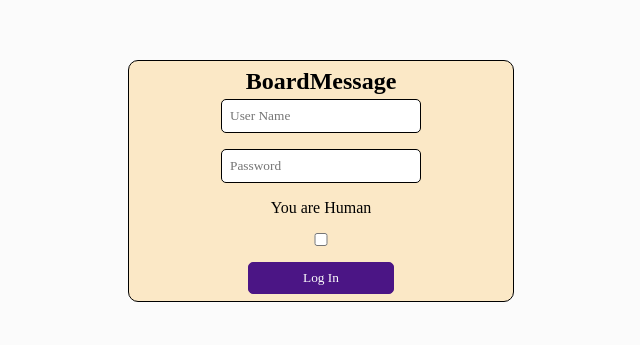
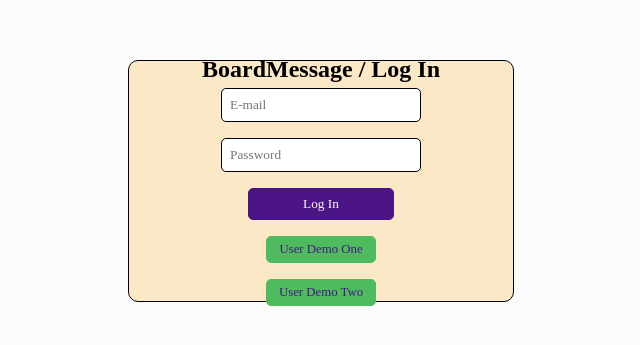
Before and after one commit to GuidoRial/board-message, a React (Create React App) app: page /login in a window 1280 px wide. Shown: the part 219-564 px from the top of the page, without its empty margins (319-959 px from the left). Built offline with nearby package versions, Linux system fonts and the light colour scheme; a web font is replaced by a local one.

Commit message:
login function

```diff
--- a/src/components/LogIn/LogIn.css
+++ b/src/components/LogIn/LogIn.css
@@ -8,3 +8,13 @@
 .check-box:active {
     border: 1px solid var(--primary-color);
 }
+.demo-butt{
+    font-size: 0.8rem;
+    width: 60%;
+    height: 1.7rem;
+    border: 1px solid var(--secondary-color);
+    border-radius: 5px;
+    background-color: var(--secondary-color);
+    color: var(--primary-color);
+    cursor: pointer;
+}
--- a/src/components/LogIn/LogIn.js
+++ b/src/components/LogIn/LogIn.js
@@ -1,82 +1,52 @@
-import React, { useState, useEffect } from 'react'
+import { getAuth, signInWithEmailAndPassword } from "firebase/auth";
+import React, { useState } from 'react'
 import './LogIn.css'
 
 const LogIn = () => {
-  const [username, setUsername] = useState('')
+  const [email, setEmail] = useState("");
   const [password, setPassword] = useState('')
-  const [checkBox, setCheckBox] = useState(false)
-  const [userValid, setUserValid] = useState(false)
-  const [passwordValid, setpasswordValid] = useState(false)
 
-  //Validar username
-  useEffect(()=>{
-    //acá verifica que exista el usuario
-    if (username.length < 12 &&
-        username.length > 5){
-          setUserValid(true)
-    }
-  },[username])
+  const handleLogIn = async (e) => {
+    e.preventDefault()
+    try {
+      const auth = await getAuth()
+    signInWithEmailAndPassword(auth, email, password)
+    .then((userCredential) => {
+          const user = userCredential.emailAddress
+          console.log(user)
+        })
+    } catch (error) {
+      const errorCode = error.code;
+      const errorMessage = error.message;
+      console.log(errorMessage + errorCode);
+    };
 
-  //Validar password
-  useEffect(()=>{
-    //acá verifica que exista el password
-    if (password.length < 12 &&
-        password.length > 5){
-      setpasswordValid(true)
-    }
-  },[password])
-  //CheckBox hay que ver porque no vuelve al false
-  useEffect(()=>{
-    console.log(checkBox);
-  },[checkBox])
-
-  //Una ves se valido el usuario y la password, escucha el VALID y da autorización
-  useEffect(()=>{
-    if(userValid){
-    }
-  },[userValid])
-
-  useEffect(()=>{
-    if(passwordValid){
-    }
-  },[passwordValid])
-
-
-  function handleLogIn (){
-    if(passwordValid && userValid){
-      let userLogIn = username + password
-      console.log(userLogIn);
-    }
   }
 
   return (
   <section className="sign-up">
-      <h1>BoardMessage</h1>
+      <h1>BoardMessage / Log In</h1>
       <div className="form-container">
-        <form>
+        <form onSubmit={handleLogIn}>
           <input
             className="input-field"
-            id="username"
+            id="email"
             type="text"
-            placeholder="User Name"
-            onChange={e => setUsername(e.target.value)}/>
+            placeholder="E-mail"
+            onChange={e => setEmail(e.target.value)}/>
           <input
             className='input-field'
             id="password"
             type='password'
             placeholder='Password'
             onChange={e => setPassword(e.target.value)}/>
-          <label>You are Human</label>
-          <input
-            className='check-box'
-            type='checkbox'
-            onChange={e => setCheckBox(true)}/>
           <button
             type="submit"
-            id="create-account"
-            onClick={handleLogIn}>
+            id="create-account">
               Log In
           </button>
+          <button className="demo-butt">User Demo One</button>
+          <button className="demo-butt">User Demo Two</button>
         </form>
       </div>
   </section>
```
